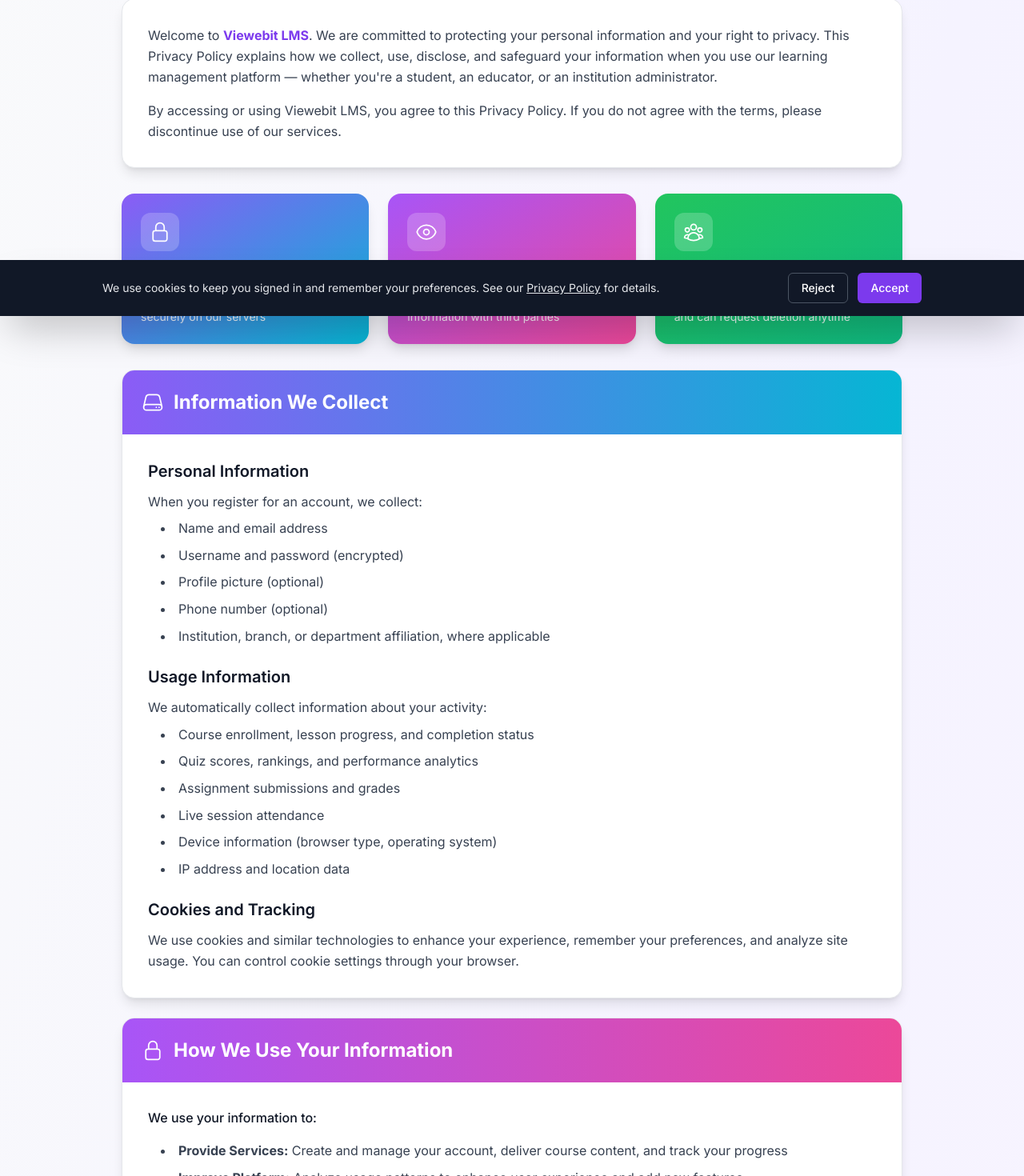
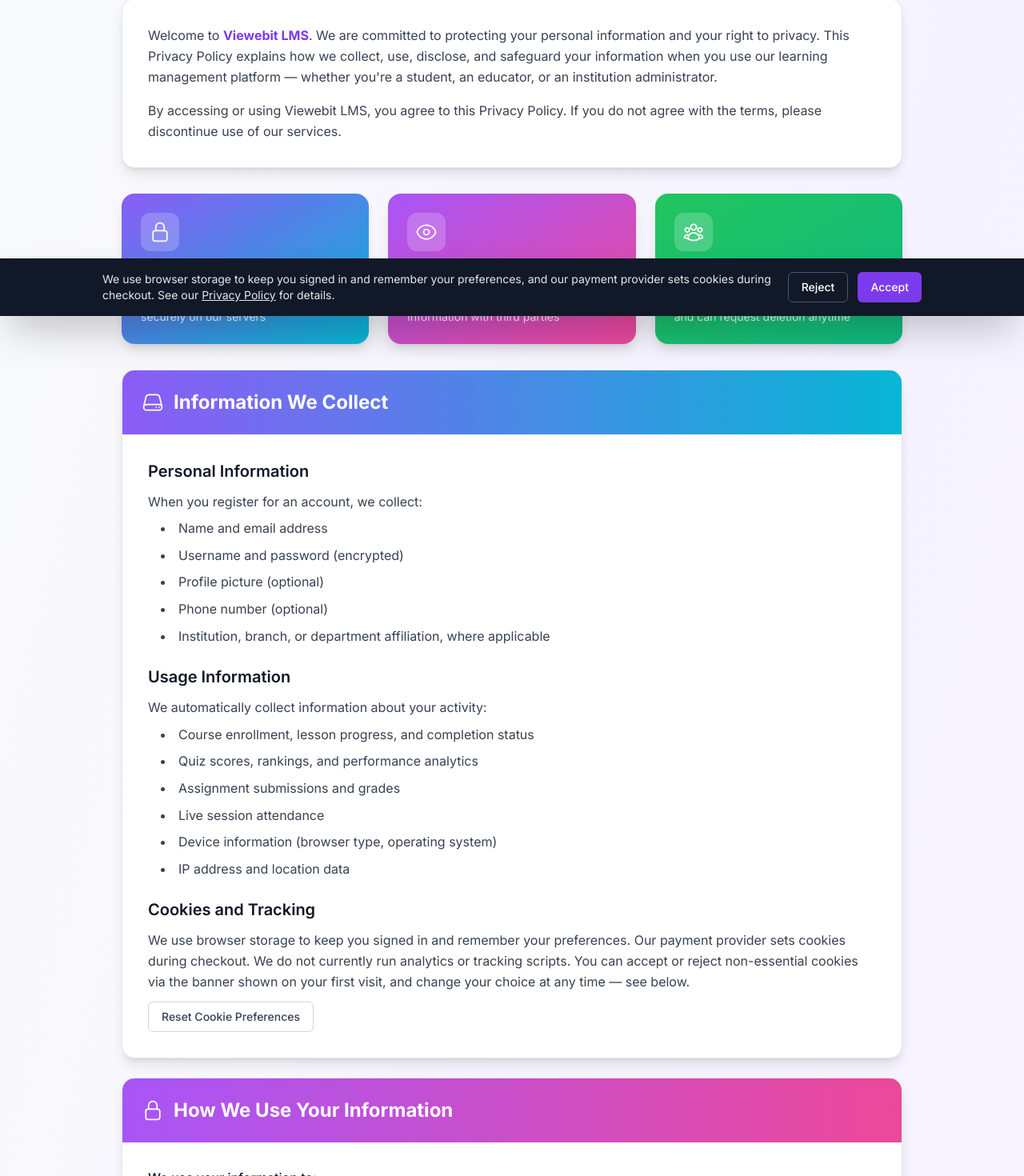
Before and after one commit to darshit274/Viewebit-web, a React (Vite) app: page /privacy in a window 1280 px wide. Shown: the part 405-1875 px from the top of the page at 80% size. Built offline with nearby package versions, Linux system fonts and the light colour scheme; no server answers.

Commit message:
fix: close final-review coherence gaps in cookie consent banner and privacy policy

```diff
--- a/src/components/CookieConsentBanner.tsx
+++ b/src/components/CookieConsentBanner.tsx
@@ -1,4 +1,5 @@
 import React, { useEffect, useState } from 'react';
+import { Link } from 'react-router-dom';
 
 // Any future analytics/tracking script must check
 // window.localStorage.getItem('viewebit_cookie_consent') === 'accepted'
@@ -23,11 +24,11 @@ const CookieConsentBanner: React.FC = () => {
   if (!visible) return null;
 
   return (
-    <div className="fixed bottom-0 inset-x-0 z-50 bg-gray-900 text-white px-4 py-4 sm:px-6 shadow-2xl">
+    <div className="fixed bottom-0 inset-x-0 z-[60] bg-gray-900 text-white px-4 py-4 sm:px-6 shadow-2xl">
       <div className="max-w-5xl mx-auto flex flex-col sm:flex-row items-center gap-4">
         <p className="text-sm text-gray-200 flex-1">
-          We use cookies to keep you signed in and remember your preferences. See our{' '}
-          <a href="/privacy" className="underline hover:text-white">Privacy Policy</a> for details.
+          We use browser storage to keep you signed in and remember your preferences, and our payment provider sets cookies during checkout. See our{' '}
+          <Link to="/privacy" className="underline hover:text-white">Privacy Policy</Link> for details.
         </p>
         <div className="flex gap-3 shrink-0">
           <button
--- a/src/pages/PrivacySecurityPage.tsx
+++ b/src/pages/PrivacySecurityPage.tsx
@@ -128,9 +128,18 @@ const PrivacySecurityPage: React.FC = () => {
 
                 <div>
                   <h3 className="text-xl font-semibold text-gray-900 mb-3">Cookies and Tracking</h3>
-                  <p className="text-gray-700">
-                    We use cookies and similar technologies to enhance your experience, remember your preferences, and analyze site usage. You can control cookie settings through your browser.
+                  <p className="text-gray-700 mb-3">
+                    We use browser storage to keep you signed in and remember your preferences. Our payment provider sets cookies during checkout. We do not currently run analytics or tracking scripts. You can accept or reject non-essential cookies via the banner shown on your first visit, and change your choice at any time — see below.
                   </p>
+                  <button
+                    onClick={() => {
+                      window.localStorage.removeItem('viewebit_cookie_consent');
+                      window.location.reload();
+                    }}
+                    className="inline-flex items-center px-4 py-2 text-sm font-medium rounded-md border border-gray-300 text-gray-700 hover:bg-gray-50 transition-colors"
+                  >
+                    Reset Cookie Preferences
+                  </button>
                 </div>
               </div>
             </div>
```
